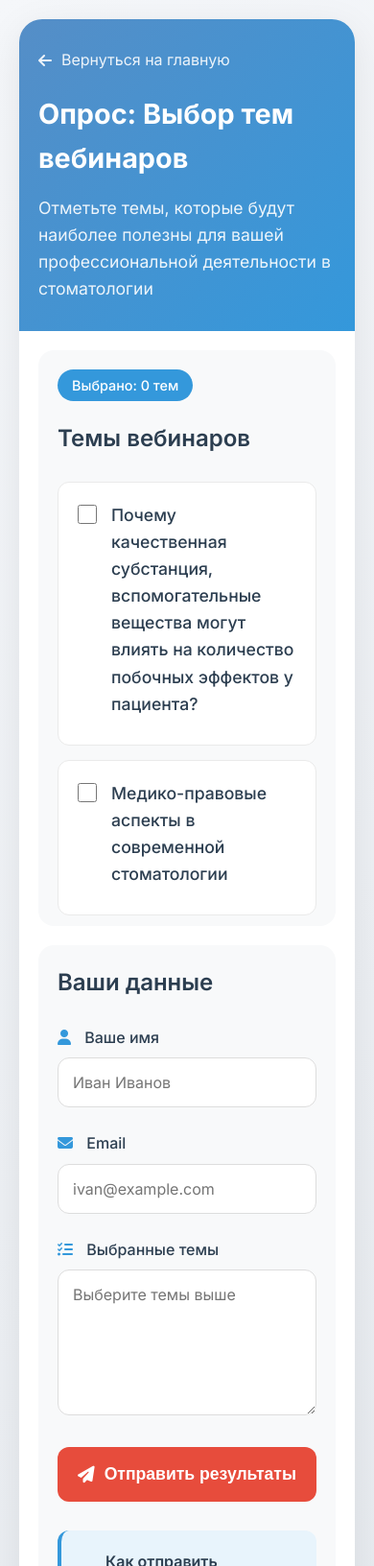
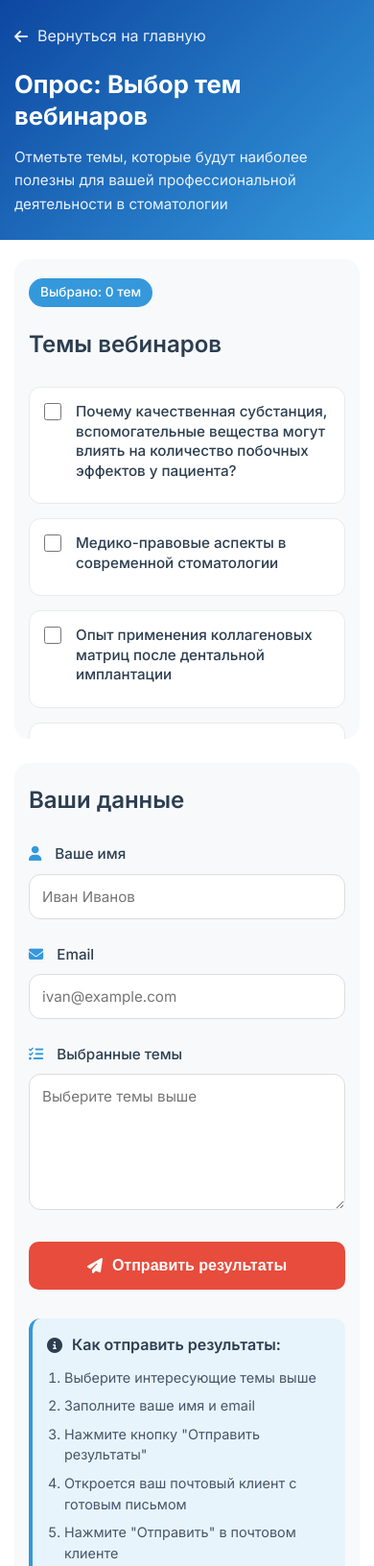
Before and after one commit to frontendeveloper-coder/binergia, a plain HTML site: page pages/form.html in a window 390 px wide. Shown: the top 1632 px of the page at 96% size. Drawn offline with Linux system fonts and the light colour scheme.

Commit message:
Адаптив для мобилки

```diff
--- a/pages/form.html
+++ b/pages/form.html
@@ -33,7 +33,7 @@
 
         /* Header */
         .form-header {
-            background: linear-gradient(135deg, #558ec7 0%, #3498db 100%);
+            background: linear-gradient(135deg, #0d47a1 0%, #3498db 100%);
             color: white;
             padding: 40px;
             position: relative;
@@ -374,6 +374,129 @@
         .topics-section::-webkit-scrollbar-thumb:hover {
             background: #2980b9;
         }
+
+         /* --- Улучшенная мобильная адаптация --- */
+      @media (max-width: 600px) {
+        body {
+          padding: 0px;
+          border-radius: 0px;
+        }
+
+        .container {
+          border-radius: 0px;
+        }
+
+        /* Header */
+        .form-header {
+          padding: 25px 15px;
+        }
+
+        .form-header h1 {
+          font-size: 1.6rem;
+          line-height: 1.3;
+        }
+
+        .form-subtitle {
+          font-size: 0.95rem;
+          margin-top: 10px;
+        }
+
+        /* Main layout */
+        .form-main {
+          padding: 20px 15px;
+          gap: 25px;
+        }
+
+        /* Topics */
+        .topics-section {
+          padding: 20px 15px;
+          max-height: 500px;
+        }
+
+        .selected-count {
+          font-size: 0.85rem;
+          padding: 4px 12px;
+        }
+
+        .topic-item {
+          padding: 15px;
+        }
+
+        .topic-text h3 {
+          font-size: 0.95rem;
+          line-height: 1.35;
+        }
+
+        /* Checkbox */
+        .topic-checkbox input[type="checkbox"] {
+          width: 18px;
+          height: 18px;
+          margin-top: 1px;
+        }
+
+        /* Contact section */
+        .contact-form-section {
+          padding: 20px 15px;
+        }
+
+        .form-group label {
+          font-size: 0.95rem;
+        }
+
+        .form-group input,
+        .form-group textarea {
+          padding: 13px;
+          font-size: 0.95rem;
+        }
+
+        textarea {
+          min-height: 100px;
+        }
+
+        /* Submit button */
+        .submit-btn {
+          padding: 16px;
+          font-size: 1rem;
+          border-radius: 10px;
+        }
+
+        /* Success message */
+        .success-message {
+          padding: 35px 20px;
+        }
+
+        .success-icon {
+          width: 65px;
+          height: 65px;
+          font-size: 2rem;
+        }
+
+        /* Instructions */
+        .instructions-box {
+          padding: 15px;
+        }
+
+        .instructions-box h4 {
+          font-size: 1rem;
+        }
+
+        .instructions-box ol {
+          margin-left: 18px;
+          font-size: 0.9rem;
+        }
+
+        /* Footer */
+        .form-footer {
+          padding: 20px 15px;
+        }
+
+        .company-name {
+          font-size: 1.1rem;
+        }
+
+        .form-footer p {
+          font-size: 0.85rem;
+        }
     </style>
 </head>
 <body>
```
